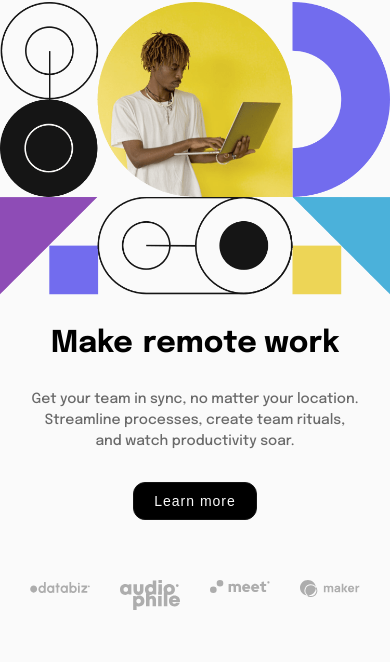
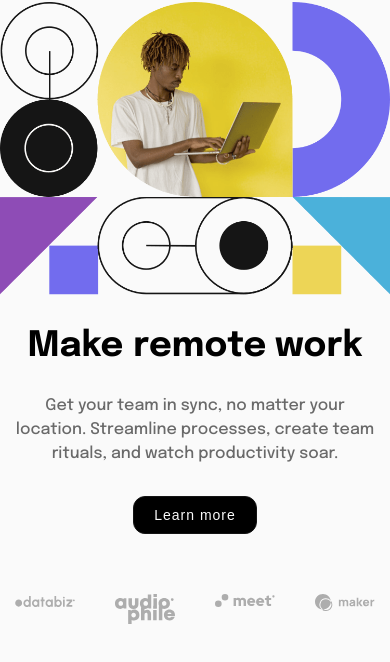
Before and after one commit to Floor20/responsive-landing-page, a plain HTML site: page index.html in a window 390 px wide. Shown: the part 52-714 px from the top of the page. Drawn offline with Linux system fonts and the light colour scheme.

Commit message:
Final layout adjustments

```diff
--- a/src/sass/style.scss
+++ b/src/sass/style.scss
@@ -323,7 +323,7 @@ figure {
   }
 
   .banner__left {
-    padding: 0px 30px;
+    padding: 0px 15px;
   }
 
   .banner__right {
@@ -340,12 +340,12 @@ figure {
   }
 
   .banner__heading {
-    font-size: 30px;
+    font-size: 35px;
     margin-bottom: 30px;
   }
 
   .banner__description {
-    font-size: 14px;
+    font-size: 16px;
     max-width: 100%;
     margin-bottom: 30px;
   }
```
Also changed, not shown: src/css/style.css.
